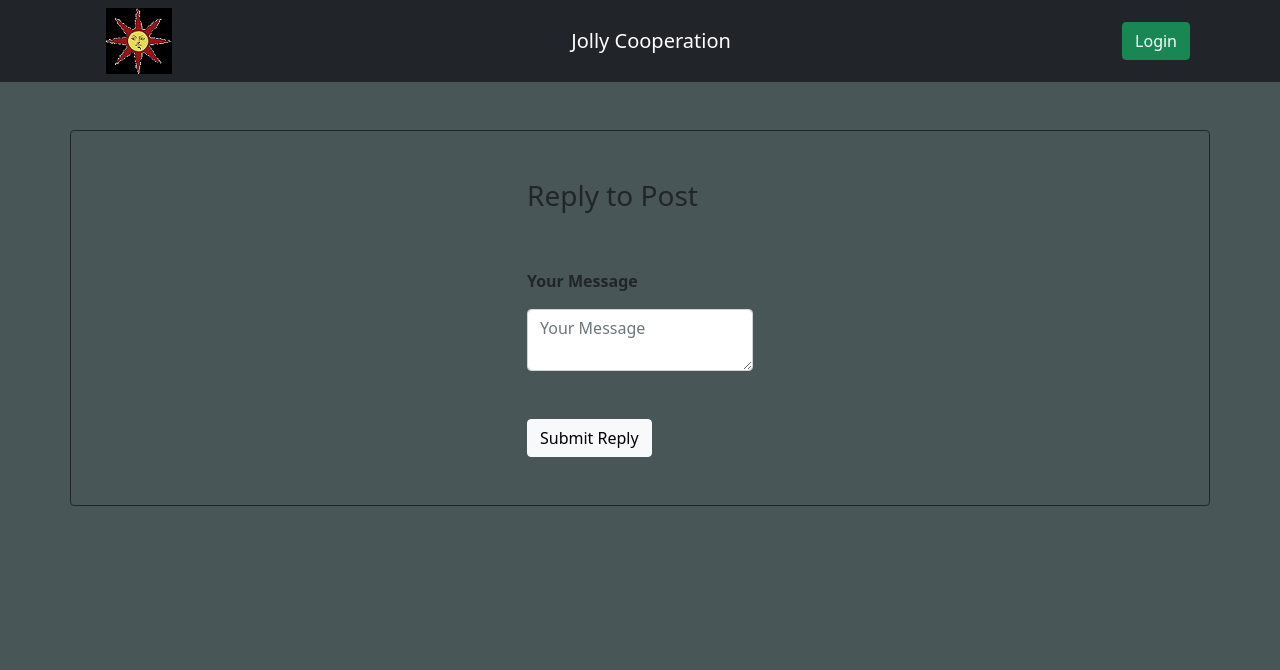
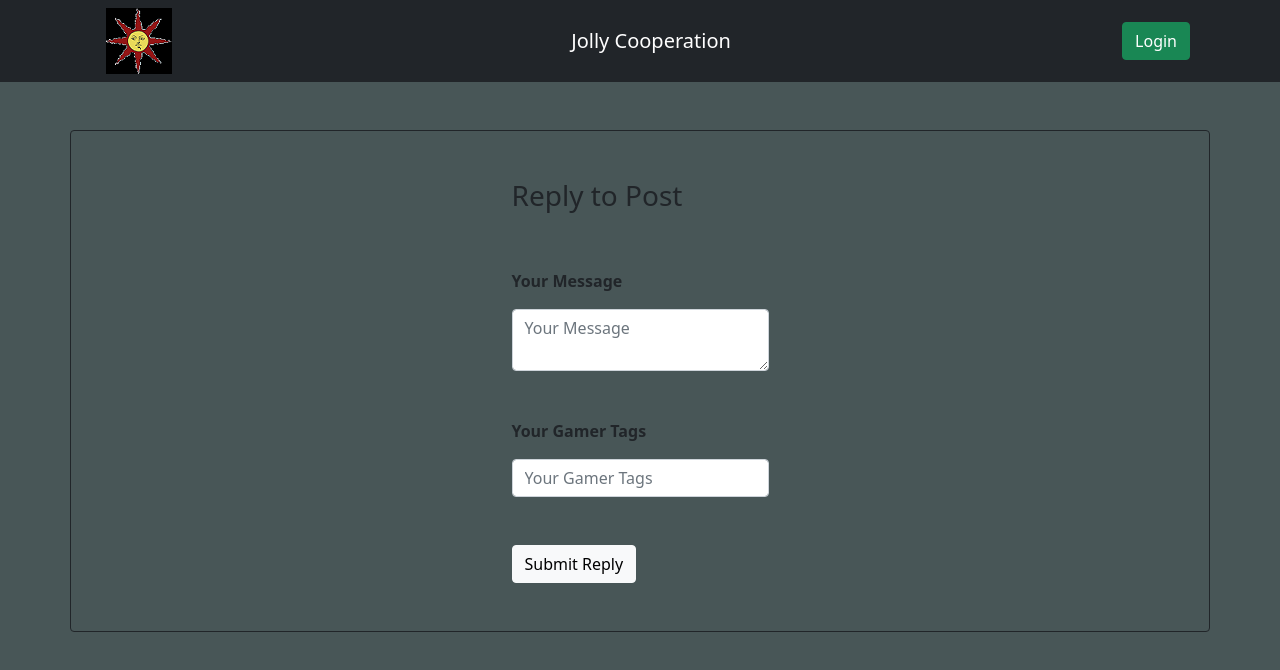
Before and after one commit to Ultra-Zactimus/Jolly_Cooperation, a React (Create React App) app: page /reply in a window 1280 px wide. Shown: the top 670 px of the page. Built offline with nearby package versions, Linux system fonts and the light colour scheme; no server answers.

Commit message:
add a query feature from firebase for reply component

```diff
--- a/src/components/Message.jsx
+++ b/src/components/Message.jsx
@@ -6,6 +6,10 @@ import { useNavigate } from 'react-router-dom';
 const Message = ({messageData}) => {
 
   let navigate = useNavigate();
+
+  const handleClick = () => {
+    navigate("/reply")
+  }
 
   return (
     <Container>
@@ -55,7 +59,7 @@ const Message = ({messageData}) => {
                 </td>
                 <td>
                   <div>
-                  <p><span onClick={navigate("/reply")}>Click To Reply</span></p>
+                  <p><span onClick={handleClick}>Click To Reply</span></p>
                   </div>
                 </td>
               </tr>
--- a/src/components/Reply.jsx
+++ b/src/components/Reply.jsx
@@ -1,30 +1,52 @@
-import React, { useState, useEffect } from 'react';
+import React, { useState } from 'react';
 import { Container, Form, Button } from 'react-bootstrap';
+import { auth, db } from '../lib/init-firebase';
+import { addDoc, setDoc, collection, getDocs, query, Timestamp } from 'firebase/firestore';
+import { useNavigate } from 'react-router-dom';
 
 
 const Reply = () => {
 
-  const [formData, setFormData] = useState({
+  let navigate = useNavigate();
 
-  });
-
-  useEffect(() => {
-
-  },[]);
+  const [formData, setFormData] = useState(
+    {
+      author: "",
+      message: "",
+      tags: "",
+      createdAt: Timestamp.now().toDate()
+    });
 
   const handleChange = (e) => {
+    setFormData({ ...formData, [e.target.name]: e.target.value })
+  };
 
-  }
-
-  const handleSubmit = () => {
-
-  }
+  const handleSubmit = async (e) => {
+    e.preventDefault();
+    const q = query(collection(db, "messages"));
+    const querySnapshot = await getDocs(q);
+    const queryData = querySnapshot.docs.map((detail) => ({
+      ...detail.data(),
+      id: detail.id
+    }));
+    console.log(queryData);
+    queryData.map(async (v) => {
+      await addDoc(collection(db, `messages/${v.id}/replies`, formData.message), {
+        author: auth.currentUser.displayName,
+        authorId: auth.currentUser.uid,
+        message: formData.message,
+        tags: formData.tags,
+        createdAt: Timestamp.now().toDate()
+      })
+  });
+}
 
   return (
     <Container
       className="justify-content-center d-flex border border-dark rounded mt-5 mb-5 pl-5 pr-5">
-      <Form onSubmit={() => {}}>
+      <Form onSubmit={handleSubmit}>
         <h3 className="mt-5">Reply to Post</h3>
+
         <Form.Label className="mt-5">
           <strong>Your Message</strong>
         </Form.Label>
@@ -37,7 +59,22 @@ const Reply = () => {
           required
           onChange={(e) => handleChange(e)}
         />
-        <Button className="btn btn-light mt-5 mb-5">Submit Reply</Button>
+
+        <Form.Label className="mt-5">
+          <strong>Your Gamer Tags</strong>
+        </Form.Label>
+        <Form.Control
+          className="mt-2"
+          name="tags"
+          placeholder="Your Gamer Tags"
+          value={formData.tags}
+          required
+          onChange={(e) => handleChange(e)}
+        />
+
+        <Button className="btn btn-light mt-5 mb-5"
+          type="submit">Submit Reply</Button>
+
       </Form>
     </Container>
   )
```
